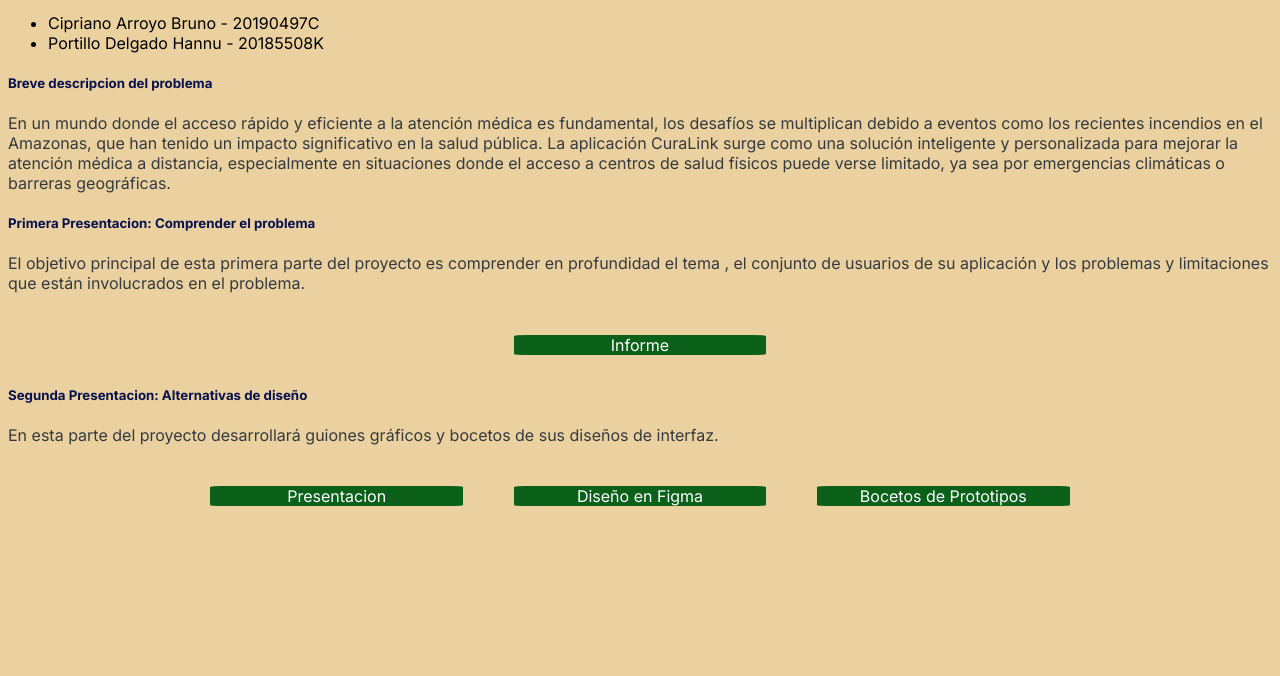
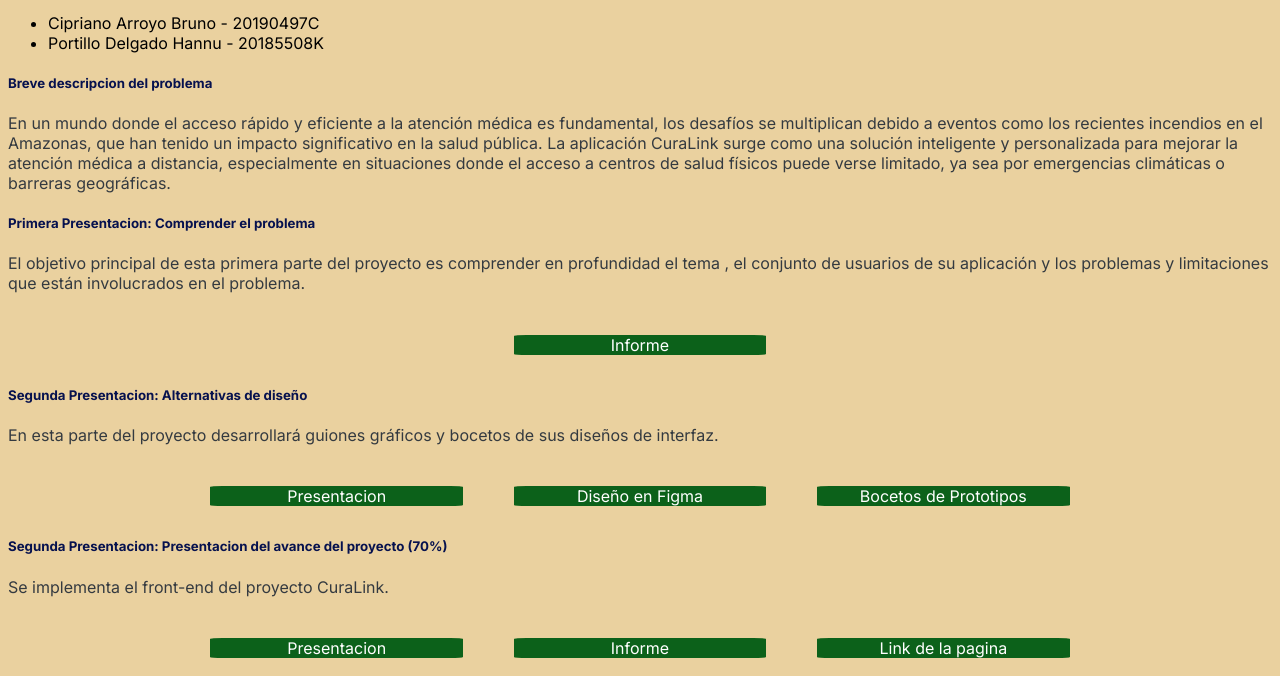
Before and after one commit to hpord/proyectoCC451, a plain HTML site: page index.html in a window 1280 px wide. Shown: the part 177-853 px from the top of the page. Before the commit the page ends 800 px from the top, so only its background shows below. Drawn offline with nearby package versions, Linux system fonts and the light colour scheme.

Commit message:
Update index.html

```diff
--- a/index.html
+++ b/index.html
@@ -61,6 +61,19 @@
 
         </div>
     </div>
+
+      <div class="card mt-4">
+        <div class="card-body">
+          <h5 class="card-title">Segunda Presentacion: Presentacion del avance del proyecto (70%)</h5>
+          <p class="card-text">Se implementa el front-end del proyecto CuraLink.</p>
+          <div class="enlaces entreg-2">
+            <a href="https://docs.google.com/presentation/d/1HnDD2F_Tmdw6qnBLr1uFZrxAe6uQg1SJJ_3aAoi5Oe0/edit?usp=sharing" class="btn btn-primary btn-block mb-2" target="_blank">Presentacion</a>
+            <a href="https://www.figma.com/design/fYVOaXLGXkTeJNAyFV0DPB/PC2-IHC?node-id=0-1&t=SonUzuuqC7GjMaVl-1" class="btn btn-primary btn-block mb-2" target="_blank">Informe</a>
+            <a href="https://brunogust.github.io/CuraLink/" class="btn btn-primary btn-block mb-2" target="_blank">Link de la pagina</a>
+          </div>
+
+        </div>
+    </div>
 <!-- Este es un comentario en HTML
 
 
```
